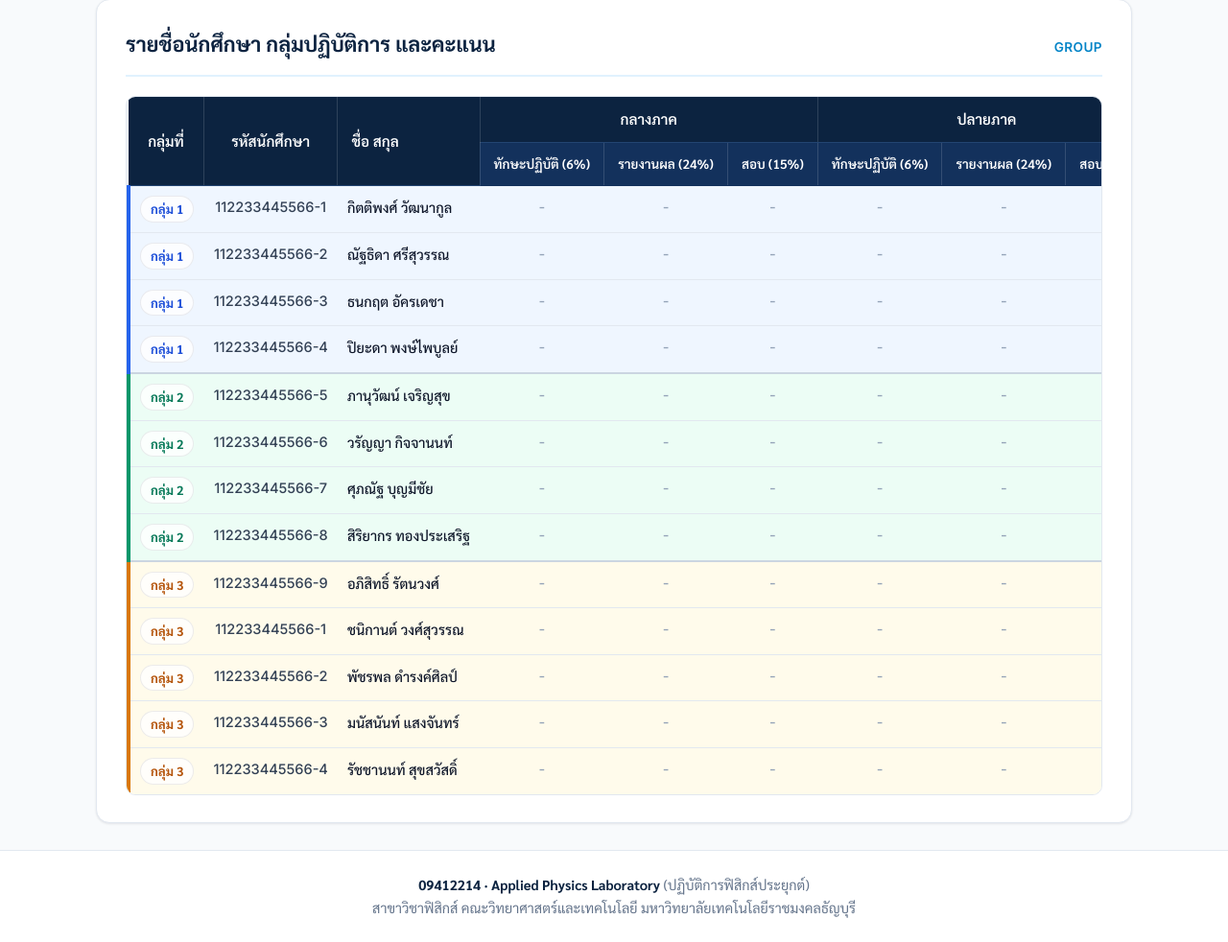
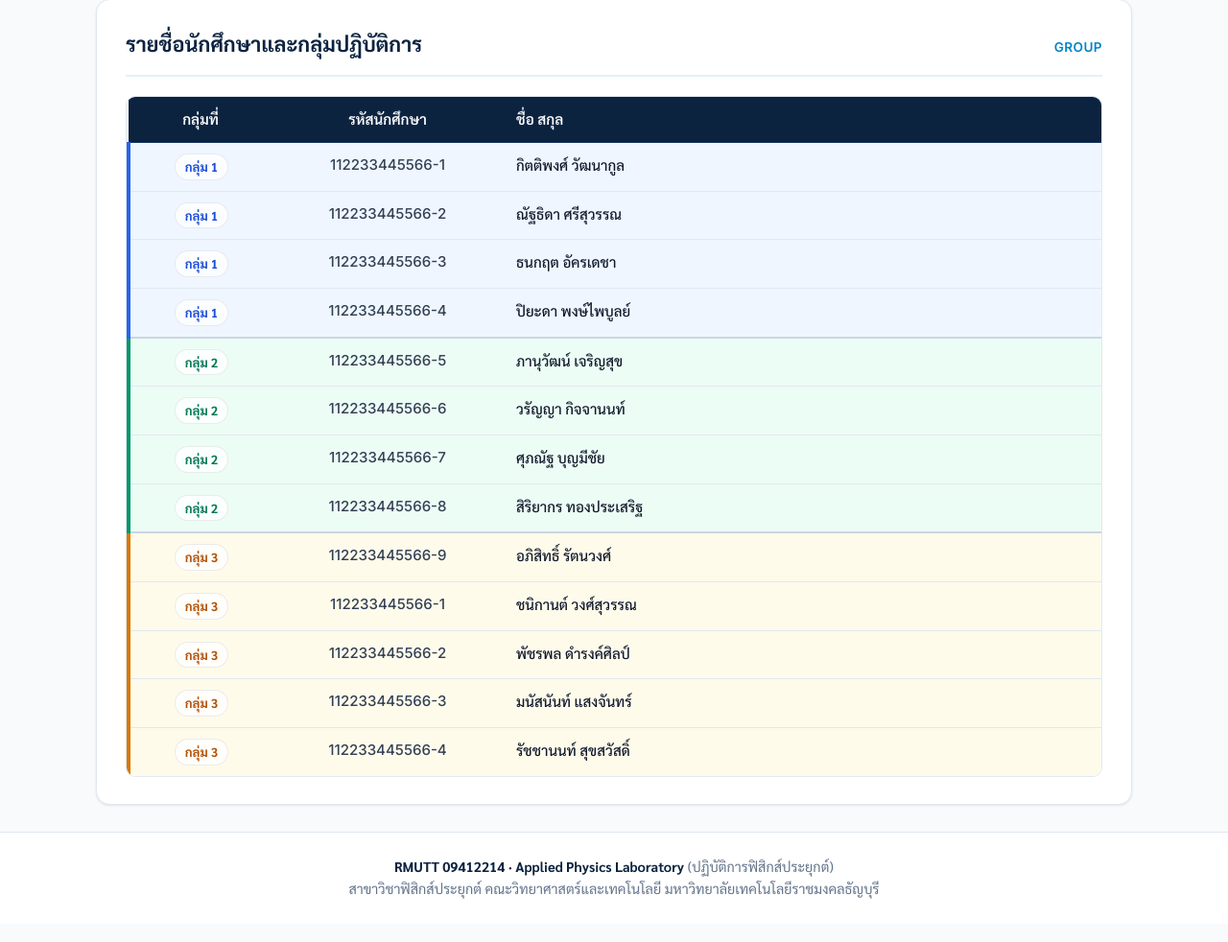
Before and after one commit to sarawutja/applied-physics-lab, a plain HTML site: page index.html in a window 1280 px wide. Shown: the part 4916-5898 px from the top of the page at 96% size. Drawn offline with Linux system fonts and the light colour scheme; no server answers.

Commit message:
Add files via upload

```diff
--- a/app.js
+++ b/app.js
@@ -96,21 +96,20 @@ const FALLBACK_DATA = {
     ["สอบปลายภาค วันที่ 15 มีนาคม พ.ศ. 2570 เวลา 13.00 - 16.00 น.", "", "", "", "", "", "", "", "", ""],
   ],
   Group: [
-    ["", "", "", "กลางภาค", "", "", "ปลายภาค", "", "", "", ""],
-    ["กลุ่มที่", "รหัสนักศึกษา", "ชื่อ สกุล", "ทักษะปฏิบัติ (6%)", "รายงานผล (24%)", "สอบ (15%)", "ทักษะปฏิบัติ (6%)", "รายงานผล (24%)", "สอบ (15%)", "จิตพิสัย (10%)", "รวม (100%)"],
-    ["1", "112233445566-1", "กิตติพงศ์ วัฒนากูล", "", "", "", "", "", "", "", ""],
-    ["1", "112233445566-2", "ณัฐธิดา ศรีสุวรรณ", "", "", "", "", "", "", "", ""],
-    ["1", "112233445566-3", "ธนกฤต อัครเดชา", "", "", "", "", "", "", "", ""],
-    ["1", "112233445566-4", "ปิยะดา พงษ์ไพบูลย์", "", "", "", "", "", "", "", ""],
-    ["2", "112233445566-5", "ภานุวัฒน์ เจริญสุข", "", "", "", "", "", "", "", ""],
-    ["2", "112233445566-6", "วรัญญา กิจจานนท์", "", "", "", "", "", "", "", ""],
-    ["2", "112233445566-7", "ศุภณัฐ บุญมีชัย", "", "", "", "", "", "", "", ""],
-    ["2", "112233445566-8", "สิริยากร ทองประเสริฐ", "", "", "", "", "", "", "", ""],
-    ["3", "112233445566-9", "อภิสิทธิ์ รัตนวงศ์", "", "", "", "", "", "", "", ""],
-    ["3", "112233445566-1", "ชนิกานต์ วงศ์สุวรรณ", "", "", "", "", "", "", "", ""],
-    ["3", "112233445566-2", "พัชรพล ดำรงค์ศิลป์", "", "", "", "", "", "", "", ""],
-    ["3", "112233445566-3", "มนัสนันท์ แสงจันทร์", "", "", "", "", "", "", "", ""],
-    ["3", "112233445566-4", "รัชชานนท์ สุขสวัสดิ์", "", "", "", "", "", "", "", ""],
+    ["กลุ่มที่", "รหัสนักศึกษา", "ชื่อ สกุล"],
+    ["1", "112233445566-1", "กิตติพงศ์ วัฒนากูล"],
+    ["1", "112233445566-2", "ณัฐธิดา ศรีสุวรรณ"],
+    ["1", "112233445566-3", "ธนกฤต อัครเดชา"],
+    ["1", "112233445566-4", "ปิยะดา พงษ์ไพบูลย์"],
+    ["2", "112233445566-5", "ภานุวัฒน์ เจริญสุข"],
+    ["2", "112233445566-6", "วรัญญา กิจจานนท์"],
+    ["2", "112233445566-7", "ศุภณัฐ บุญมีชัย"],
+    ["2", "112233445566-8", "สิริยากร ทองประเสริฐ"],
+    ["3", "112233445566-9", "อภิสิทธิ์ รัตนวงศ์"],
+    ["3", "112233445566-1", "ชนิกานต์ วงศ์สุวรรณ"],
+    ["3", "112233445566-2", "พัชรพล ดำรงค์ศิลป์"],
+    ["3", "112233445566-3", "มนัสนันท์ แสงจันทร์"],
+    ["3", "112233445566-4", "รัชชานนท์ สุขสวัสดิ์"],
   ],
 };
 
@@ -701,58 +700,31 @@ function renderGroup(rows) {
   const container = document.getElementById("group-content");
   const validRows = rows.filter((r) => r.some((c) => cleanText(c) !== ""));
 
-  let subHeaderIdx = validRows.findIndex(
+  let headerIdx = validRows.findIndex(
     (r) =>
       r.some((c) => cleanText(c).includes("รหัสนักศึกษา")) ||
       r.some((c) => cleanText(c).includes("ชื่อ"))
   );
 
-  const effectiveRows = subHeaderIdx !== -1 ? validRows : FALLBACK_DATA.Group;
-  if (subHeaderIdx === -1) subHeaderIdx = 1;
+  const effectiveRows = headerIdx !== -1 ? validRows : FALLBACK_DATA.Group;
+  if (headerIdx === -1) headerIdx = 0;
 
-  const topHeaderRow = subHeaderIdx > 0 ? effectiveRows[subHeaderIdx - 1] : [];
-  const subHeaderRow = effectiveRows[subHeaderIdx] || [];
+  const headerRow = effectiveRows[headerIdx] || [];
   const studentRows = effectiveRows
-    .slice(subHeaderIdx + 1)
+    .slice(headerIdx + 1)
     .filter((r) => cleanText(r[1]) || cleanText(r[2]));
 
-  // Column labels with sensible defaults matching the sheet
-  const colCount = Math.max(11, subHeaderRow.length);
-  const subLabels = [];
-  for (let c = 0; c < colCount; c++) {
-    let lbl = cleanText(subHeaderRow[c]);
-    if (!lbl && FALLBACK_DATA.Group[1][c]) lbl = FALLBACK_DATA.Group[1][c];
-    subLabels.push(lbl);
-  }
+  // Display strictly 3 columns: กลุ่มที่, รหัสนักศึกษา, ชื่อ สกุล
+  const col0Label = cleanText(headerRow[0]) || "กลุ่มที่";
+  const col1Label = cleanText(headerRow[1]) || "รหัสนักศึกษา";
+  const col2Label = cleanText(headerRow[2]) || "ชื่อ สกุล";
 
-  // Build 2-row merged table header if standard 11-column Group layout
-  let theadHtml = "";
-  if (colCount === 11) {
-    const midLabel = cleanText(topHeaderRow[3]) || "กลางภาค";
-    const finLabel = cleanText(topHeaderRow[6]) || "ปลายภาค";
-    theadHtml = `
-      <tr>
-        <th rowspan="2" class="text-center">${escapeHtml(subLabels[0])}</th>
-        <th rowspan="2" class="text-center">${escapeHtml(subLabels[1])}</th>
-        <th rowspan="2">${escapeHtml(subLabels[2])}</th>
-        <th colspan="3" class="text-center">${escapeHtml(midLabel)}</th>
-        <th colspan="3" class="text-center">${escapeHtml(finLabel)}</th>
-        <th rowspan="2" class="text-center">${escapeHtml(subLabels[9])}</th>
-        <th rowspan="2" class="text-center">${escapeHtml(subLabels[10])}</th>
-      </tr>
-      <tr>
-        <th class="text-center">${escapeHtml(subLabels[3])}</th>
-        <th class="text-center">${escapeHtml(subLabels[4])}</th>
-        <th class="text-center">${escapeHtml(subLabels[5])}</th>
-        <th class="text-center">${escapeHtml(subLabels[6])}</th>
-        <th class="text-center">${escapeHtml(subLabels[7])}</th>
-        <th class="text-center">${escapeHtml(subLabels[8])}</th>
-      </tr>`;
-  } else {
-    theadHtml = `<tr>${subLabels
-      .map((lbl, idx) => `<th class="${idx === 2 ? "" : "text-center"}">${escapeHtml(lbl)}</th>`)
-      .join("")}</tr>`;
-  }
+  const theadHtml = `
+    <tr>
+      <th class="text-center" style="width: 150px;">${escapeHtml(col0Label)}</th>
+      <th class="text-center" style="width: 240px;">${escapeHtml(col1Label)}</th>
+      <th>${escapeHtml(col2Label)}</th>
+    </tr>`;
 
   // Assign distinct pastel color band per unique group value
   const groupColorMap = new Map();
@@ -762,6 +734,9 @@ function renderGroup(rows) {
 
   for (const r of studentRows) {
     const grp = cleanText(r[0]) || prevGroup || "-";
+    const studentId = cleanText(r[1]);
+    const studentName = cleanText(r[2]);
+
     if (!groupColorMap.has(grp)) {
       groupColorMap.set(grp, nextColorIdx % 6);
       nextColorIdx++;
@@ -770,22 +745,12 @@ function renderGroup(rows) {
     const dividerClass = prevGroup !== null && prevGroup !== grp ? " group-divider" : "";
     prevGroup = grp;
 
-    tbodyHtml += `<tr class="${bandClass}${dividerClass}">`;
-    for (let c = 0; c < colCount; c++) {
-      const val = cleanText(r[c]);
-      if (c === 0) {
-        tbodyHtml += `<td class="text-center"><span class="group-pill">กลุ่ม ${escapeHtml(grp)}</span></td>`;
-      } else if (c === 1) {
-        tbodyHtml += `<td class="text-center student-id">${escapeHtml(val)}</td>`;
-      } else if (c === 2) {
-        tbodyHtml += `<td class="student-name">${escapeHtml(val)}</td>`;
-      } else if (c === colCount - 1) {
-        tbodyHtml += `<td class="score-cell ${val ? "score-total" : "score-empty"}">${escapeHtml(val || "-")}</td>`;
-      } else {
-        tbodyHtml += `<td class="score-cell ${val ? "" : "score-empty"}">${escapeHtml(val || "-")}</td>`;
-      }
-    }
-    tbodyHtml += `</tr>`;
+    tbodyHtml += `
+      <tr class="${bandClass}${dividerClass}">
+        <td class="text-center"><span class="group-pill">กลุ่ม ${escapeHtml(grp)}</span></td>
+        <td class="text-center student-id">${escapeHtml(studentId)}</td>
+        <td class="student-name">${escapeHtml(studentName)}</td>
+      </tr>`;
   }
 
   container.innerHTML = `
--- a/index.html
+++ b/index.html
@@ -123,7 +123,7 @@
     <!-- 7. Group -->
     <section id="group" class="section-card">
       <div class="section-header">
-        <h2 class="section-title">รายชื่อนักศึกษา กลุ่มปฏิบัติการ และคะแนน</h2>
+        <h2 class="section-title">รายชื่อนักศึกษาและกลุ่มปฏิบัติการ</h2>
         <span class="section-subtitle">Group</span>
       </div>
       <div id="group-content">กำลังโหลดข้อมูล...</div>
@@ -132,8 +132,8 @@
 
   <footer class="site-footer">
     <div class="container">
-      <strong>09412214 · Applied Physics Laboratory</strong> (ปฏิบัติการฟิสิกส์ประยุกต์)<br />
-      สาขาวิชาฟิสิกส์ คณะวิทยาศาสตร์และเทคโนโลยี มหาวิทยาลัยเทคโนโลยีราชมงคลธัญบุรี
+      <strong>RMUTT 09412214 · Applied Physics Laboratory</strong> (ปฏิบัติการฟิสิกส์ประยุกต์)<br />
+      สาขาวิชาฟิสิกส์ประยุกต์ คณะวิทยาศาสตร์และเทคโนโลยี มหาวิทยาลัยเทคโนโลยีราชมงคลธัญบุรี
     </div>
   </footer>
 
--- a/styles.css
+++ b/styles.css
@@ -570,31 +570,15 @@ main {
   font-size: 0.94rem;
 }
 
-/* ---------- Group & Scores Table ---------- */
-.group-table thead tr:first-child th {
-  background: var(--navy-900);
-  border-bottom: 1px solid #234572;
-  border-right: 1px solid rgba(255, 255, 255, 0.14);
-}
-
-.group-table thead tr:nth-child(2) th {
-  background: var(--navy-800);
-  font-size: 0.84rem;
-  border-right: 1px solid rgba(255, 255, 255, 0.14);
-}
-
-.group-table thead th:last-child {
-  border-right: none;
-}
-
+/* ---------- Group Table ---------- */
 .group-table tbody td {
-  font-size: 0.91rem;
-  padding: 10px 10px;
+  font-size: 0.94rem;
+  padding: 11px 14px;
   white-space: nowrap;
 }
 
 .group-table tbody td.student-name {
-  white-space: nowrap;
+  white-space: normal;
   font-weight: 500;
   color: var(--slate-900);
 }
@@ -602,20 +586,6 @@ main {
 .group-table tbody td.student-id {
   font-family: "Inter", "Sarabun", sans-serif;
   color: var(--slate-700);
-}
-
-.group-table tbody td.score-cell {
-  text-align: center;
-  font-family: "Inter", "Sarabun", sans-serif;
-}
-
-.group-table tbody td.score-empty {
-  color: #94a3b8;
-}
-
-.group-table tbody td.score-total {
-  font-weight: 700;
-  color: var(--navy-900);
 }
 
 /* Distinct pastel color bands per lab group */
```
